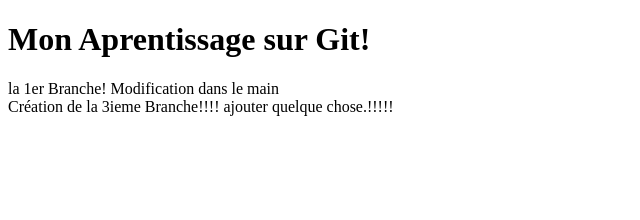
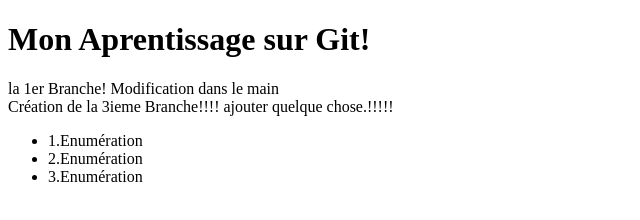
Before and after one commit to Garia34/Udemy_Formation, a plain HTML site: page Index.html in a window 1280 px wide. Shown: the whole page, without its empty margins (0-640 px from the left). Drawn offline with Linux system fonts and the light colour scheme.

Commit message:
commit sur la 4ieme Branche

```diff
--- a/Index.html
+++ b/Index.html
@@ -18,5 +18,10 @@
         Création de la 3ieme Branche!!!!
         ajouter quelque chose.!!!!!
     </div>
+    <ul>
+        <li>1.Enumération</li>
+        <li>2.Enumération</li>
+        <li>3.Enumération</li>
+
 </body>
 </html>
```
